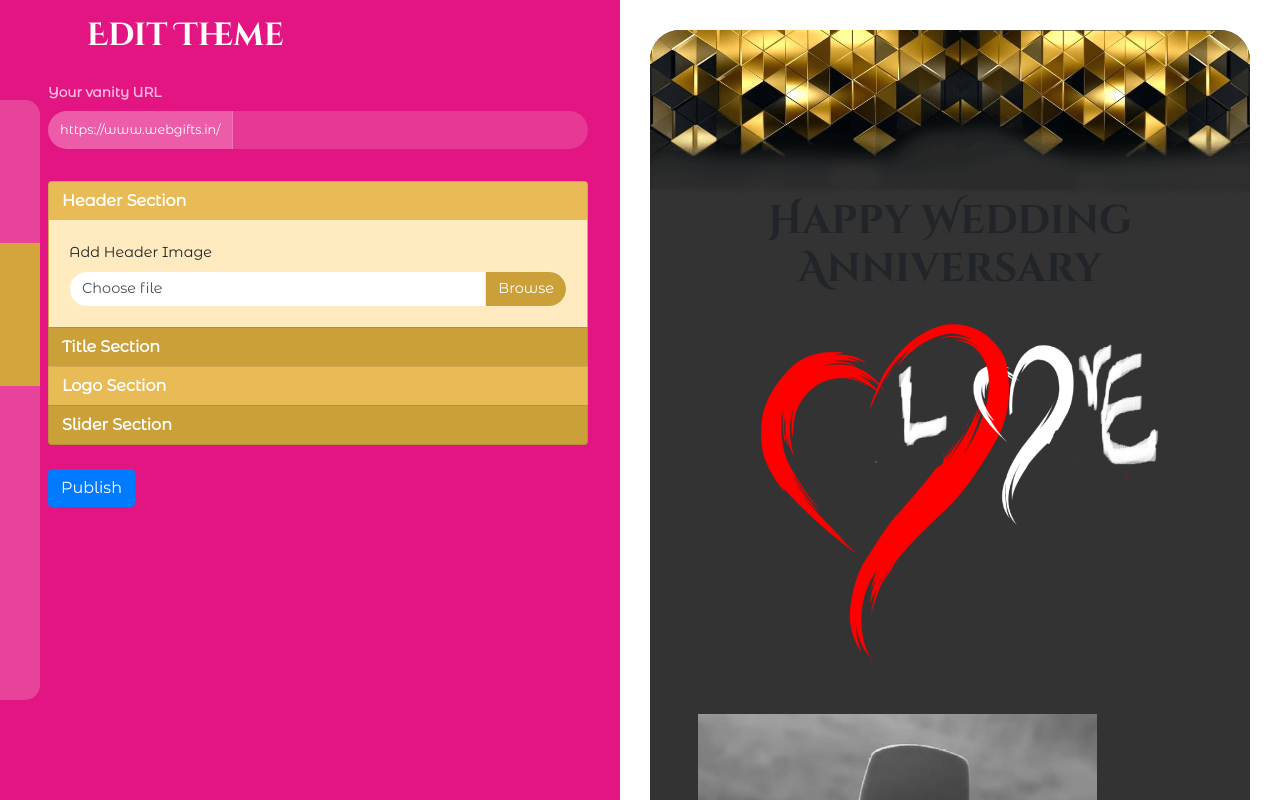
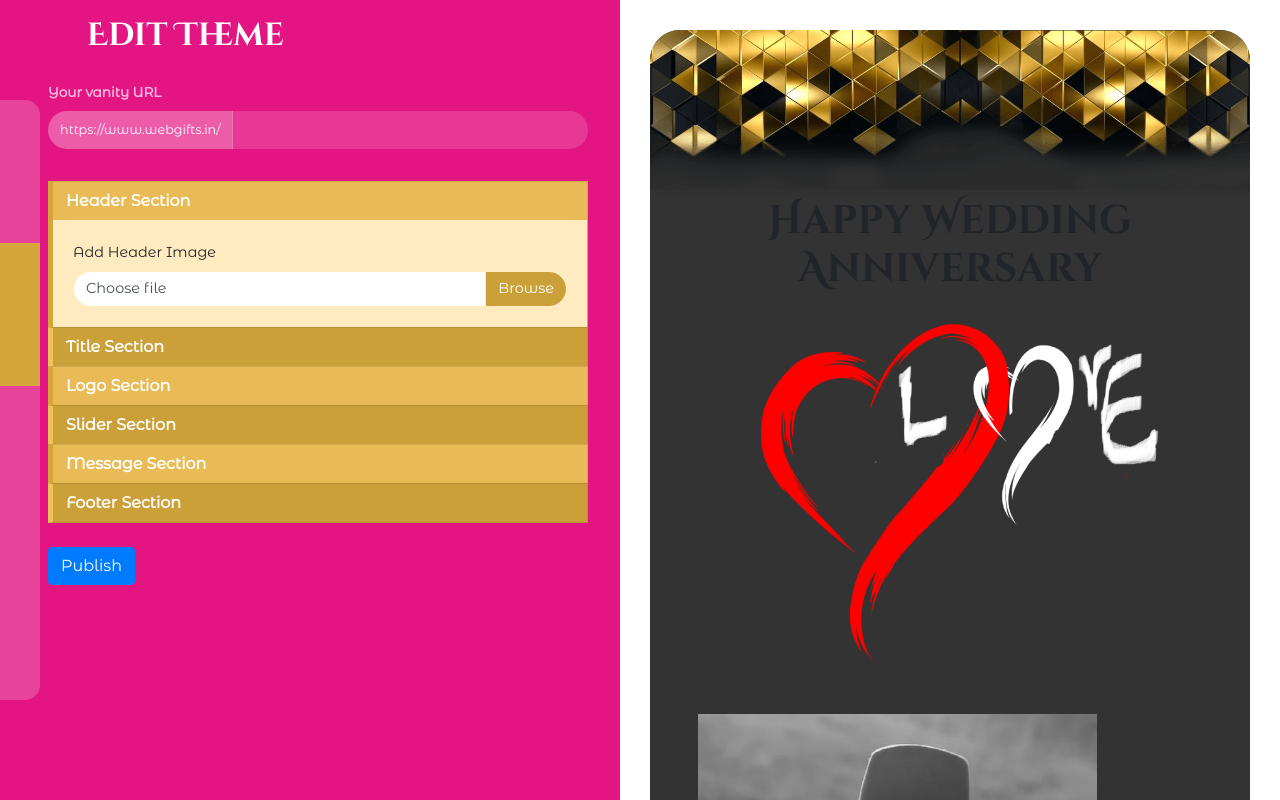
Before and after one commit to Rajuri/webgifts, an Angular app: page /editor in a window 1280 px wide. Built offline with nearby package versions, Linux system fonts and the light colour scheme; a web font is replaced by a local one.

Commit message:
ui updated

```diff
--- a/src/app/editor/editor-layout/editor-layout.component.html
+++ b/src/app/editor/editor-layout/editor-layout.component.html
@@ -105,6 +105,47 @@
                         </div>
                     </div>
                 </div>
+                <div class="card">
+                    <div class="card-header" id="headingFive">
+                        <h5 class="mb-0">
+                  <button class="btn collapsed" type="button" data-toggle="collapse" data-target="#collapseFive" aria-expanded="false" aria-controls="collapseFive">
+                   Message Section
+                  </button>
+                </h5>
+                    </div>
+                    <div id="collapseFive" class="collapse" aria-labelledby="headingFive" data-parent="#accordionExample">
+                        <div class="card-body">
+                            <div class="form-group">
+                                <label for="Message">Message</label>
+                                <textarea type="text" class="form-control" id="Message" placeholder="Enter Message"> </textarea>
+                            </div>
+
+
+                        </div>
+                    </div>
+                </div>
+                <div class="card">
+                    <div class="card-header" id="headingSix">
+                        <h5 class="mb-0">
+                  <button class="btn " type="button" data-toggle="collapse" data-target="#collapseSix" aria-expanded="true" aria-controls="collapseSix">
+                   Footer Section
+                  </button>
+                </h5>
+                    </div>
+                    <div id="collapseSix" class="collapse" aria-labelledby="FooterSix" data-parent="#accordionExample">
+                        <div class="card-body">
+                            <label for="basic-url">Add Footer Image</label>
+                            <div class="input-group">
+                                <div class="custom-file">
+                                    <input type="file" class="custom-file-input" id="inputGroupFile02">
+                                    <label class="custom-file-label" for="inputGroupFile02" aria-describedby="inputGroupFileAddon02">Choose file</label>
+                                </div>
+                                <!-- <div class="input-group-append"> <span class="input-group-text" id="inputGroupFileAddon02">Upload</span>
+                                </div> -->
+                            </div>
+                        </div>
+                    </div>
+                </div>
             </div>
             <button type="button" class="btn mt-4 btn-primary">Publish</button>
         </div>
--- a/src/app/editor/editor-layout/editor-layout.component.scss
+++ b/src/app/editor/editor-layout/editor-layout.component.scss
@@ -25,9 +25,13 @@
             }
             .card:nth-child(even) {
                 background: #d3a53b;
+                border-left: 5px solid #efc159;
+                border-radius: 0;
             }
             .card:nth-child(odd) {
                 background: #efc159;
+                border-left: 5px solid #d3a53b;
+                border-radius: 0;
             }
             .card-body {
                 background: #ffebbf;
```
